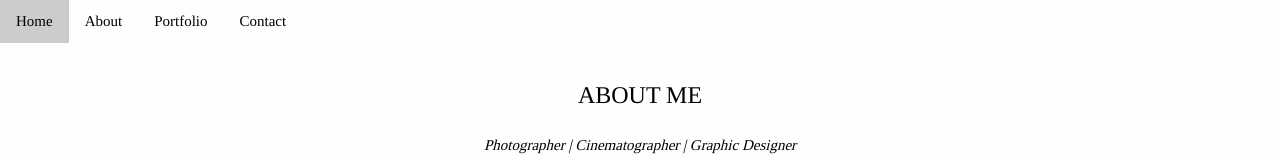
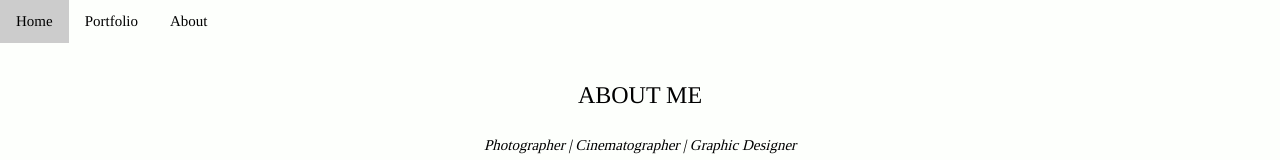
Before and after one commit to thanostryfonidis/thanostryfonidis.github.io, a plain HTML site: page about.html in a window 1280 px wide. Shown: the top 160 px of the page. Drawn offline with nearby package versions, Linux system fonts and the light colour scheme.

Commit message:
Add files via upload

```diff
--- a/about.html
+++ b/about.html
@@ -30,17 +30,15 @@ body, html {
       <i class="fa fa-bars"></i>
     </a>
     <a href="index.html" class="w3-bar-item w3-button">Home</a>
-    <a href="about.html" class="w3-bar-item w3-button w3-hide-small"> About</a>
     <a href="portfolio.html" class="w3-bar-item w3-button w3-hide-small">Portfolio</a>
-    <a href="contact.html" class="w3-bar-item w3-button w3-hide-small"> Contact</a>
+	<a href="about.html" class="w3-bar-item w3-button w3-hide-small"> About</a>
     </a>
   </div>
 
   <!-- Navigation small -->
   <div id="navDemo" class="w3-bar-block w3-white w3-hide w3-hide-large w3-hide-medium">
-    <a href="about.html" class="w3-bar-item w3-button" onclick="toggleFunction()">About</a>
     <a href="portfolio.html" class="w3-bar-item w3-button" onclick="toggleFunction()">Portofolio</a>
-    <a href="contact.html" class="w3-bar-item w3-button" onclick="toggleFunction()">Contact</a>
+	<a href="about.html" class="w3-bar-item w3-button" onclick="toggleFunction()">About</a>
   </div>
 </div>
 
@@ -65,7 +63,6 @@ body, html {
 
 
 </div>
-
 
 <!-- footer -->
 <footer class="w3-container w3-padding-64 w3-light-grey w3-center w3-opacity w3-Xlarge" style="margin:-24px">
```
Also changed, not shown: index.html (+2 -4 lines), portfolio.html (+2 -4 lines).
